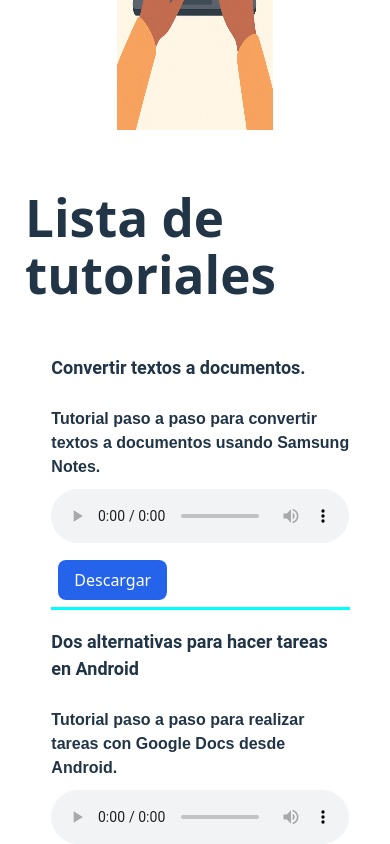
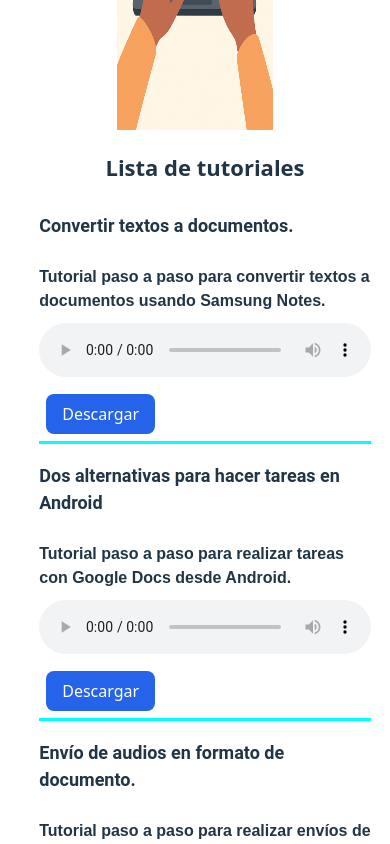
Before and after one commit to akdgit/nic-tutorials, a React (Vite) app in the folder front-nic-tutorials/: page / in a window 390 px wide. Shown: the part 1040-1884 px from the top of the page. Built offline with nearby package versions, Linux system fonts and the light colour scheme.

Commit message:
Responsive tutorials list mobile design 2

```diff
--- a/front-nic-tutorials/src/components/styles/TutorialsArea.css
+++ b/front-nic-tutorials/src/components/styles/TutorialsArea.css
@@ -55,13 +55,26 @@ audio {
 
 /*RESPOMSIVE MOBILE AND TABLETS*/
 @media (max-width: 768px) {
+    .tutorial-list{
+        flex-direction: column;
+        align-items: center;
+        justify-content: center;
+        width: 100%;
+        padding: 10px;
+    }
+    h1{
+        font-size: 22px;
+    }
     .tutorial-item{
         flex-direction: column;
         align-items: flex-start;
+        justify-content: center;
     }
     .titulo, .descripcion, audio {
         width: 100%;
         margin-bottom: 10px;
     }
-
+    .titulo{
+        font-weight: bolder;
+    }
 }
```
